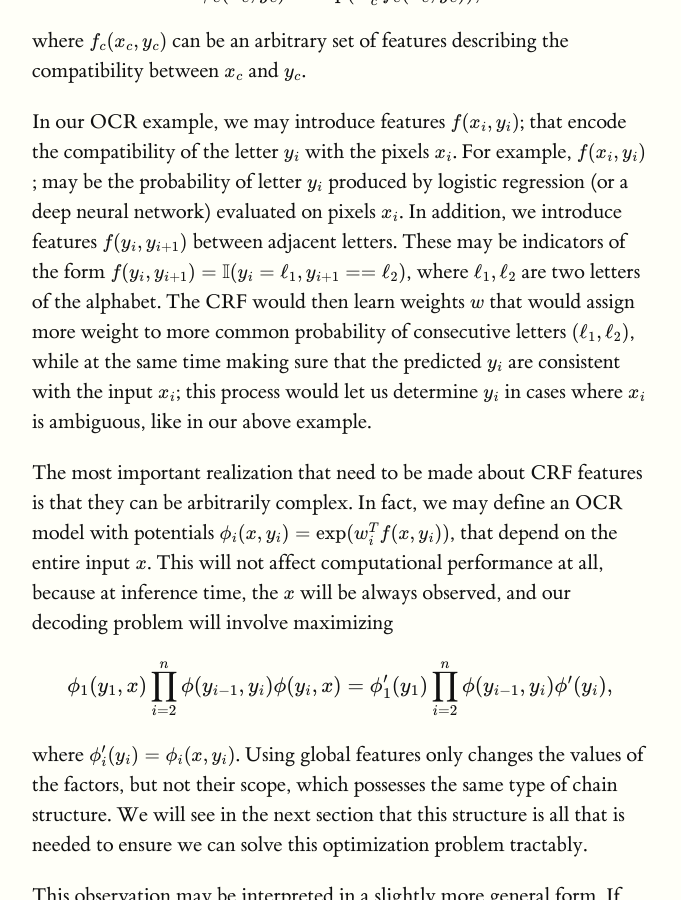
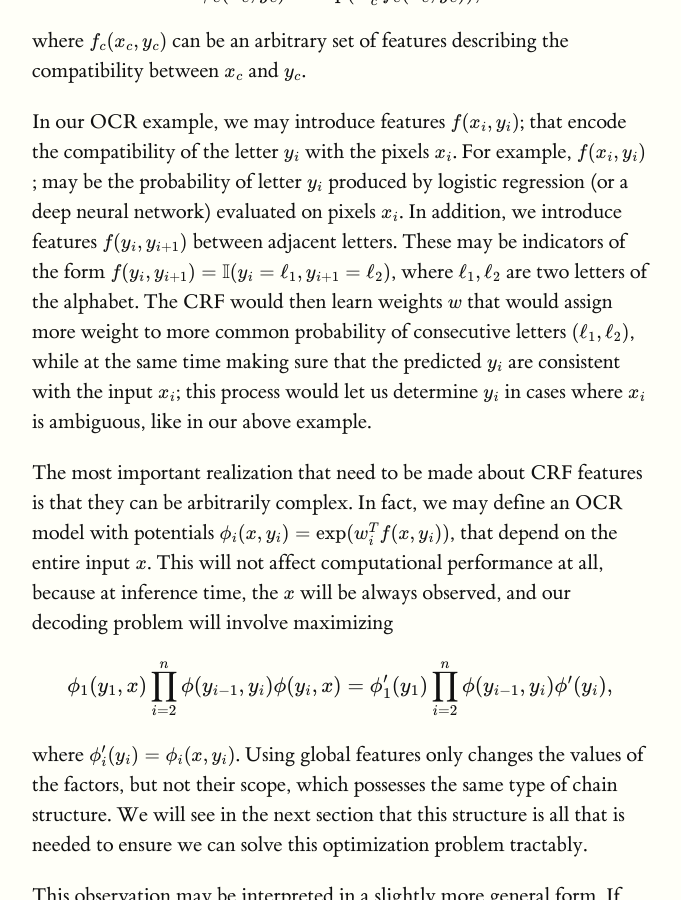
Before and after one commit to ermongroup/cs228-notes, a Jekyll site: the page built from representation/undirected/index.md, in a window 1280 px wide and 900 px high, scrolled down 8092 px. Shown: the whole window, without its empty margins (128-809 px from the left). Built offline with Jekyll 4.4.1, drawn with Linux system fonts in a browser that asks for light colours; formulas are drawn with MathJax 3.

Commit message:
Typo fix
After fix: $$f(y_i, y_{i+1}) = \Ind(y_i = \ell_1, y_{i+1} = \ell_2)$$
Before fix: $$f(y_i, y_{i+1}) = \Ind(y_i = \ell_1, y_{i+1} == \ell_2)$$

```diff
--- a/representation/undirected/index.md
+++ b/representation/undirected/index.md
@@ -137,7 +137,7 @@ In most practical applications, we further assume that the potentials $$\phi_c(x
 {% endmath %}
 where $$f_c(x_c, y_c)$$ can be an arbitrary set of features describing the compatibility between $$x_c$$ and $$y_c$$.
 
-In our OCR example, we may introduce features $$f(x_i, y_i)$$; that encode the compatibility of the letter $$y_i$$ with the pixels $$x_i$$. For example, $$f(x_i, y_i)$$; may be the probability of letter $$y_i$$ produced by logistic regression (or a deep neural network) evaluated on pixels $$x_i$$. In addition, we introduce features $$f(y_i, y_{i+1})$$ between adjacent letters. These may be indicators of the form $$f(y_i, y_{i+1}) = \Ind(y_i = \ell_1, y_{i+1} == \ell_2)$$, where $$\ell_1, \ell_2$$ are two letters of the alphabet. The CRF would then learn weights $$w$$ that would assign more weight to more common probability of consecutive letters $$(\ell_1, \ell_2)$$, while at the same time making sure that the predicted $$y_i$$ are consistent with the input $$x_i$$; this process would let us determine $$y_i$$ in cases where $$x_i$$ is ambiguous, like in our above example.
+In our OCR example, we may introduce features $$f(x_i, y_i)$$; that encode the compatibility of the letter $$y_i$$ with the pixels $$x_i$$. For example, $$f(x_i, y_i)$$; may be the probability of letter $$y_i$$ produced by logistic regression (or a deep neural network) evaluated on pixels $$x_i$$. In addition, we introduce features $$f(y_i, y_{i+1})$$ between adjacent letters. These may be indicators of the form $$f(y_i, y_{i+1}) = \Ind(y_i = \ell_1, y_{i+1} = \ell_2)$$, where $$\ell_1, \ell_2$$ are two letters of the alphabet. The CRF would then learn weights $$w$$ that would assign more weight to more common probability of consecutive letters $$(\ell_1, \ell_2)$$, while at the same time making sure that the predicted $$y_i$$ are consistent with the input $$x_i$$; this process would let us determine $$y_i$$ in cases where $$x_i$$ is ambiguous, like in our above example.
 
 The most important realization that need to be made about CRF features is that they can be arbitrarily complex. In fact, we may define an OCR model with potentials $$\phi_i(x,y_i) = \exp(w_i^T f(x, y_i))$$, that depend on the entire input $$x$$. This will not affect computational performance at all, because at inference time, the $$x$$ will be always observed, and our decoding problem will involve maximizing
 {% math %}
```
